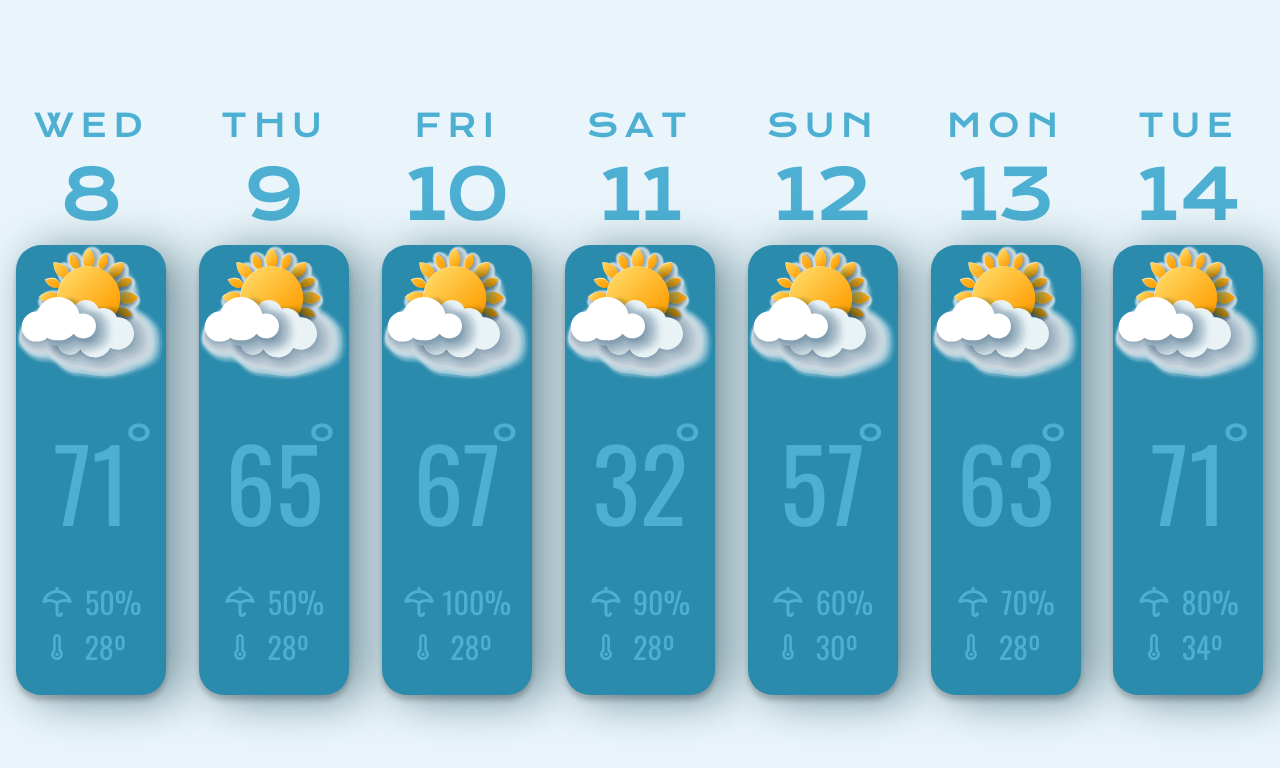
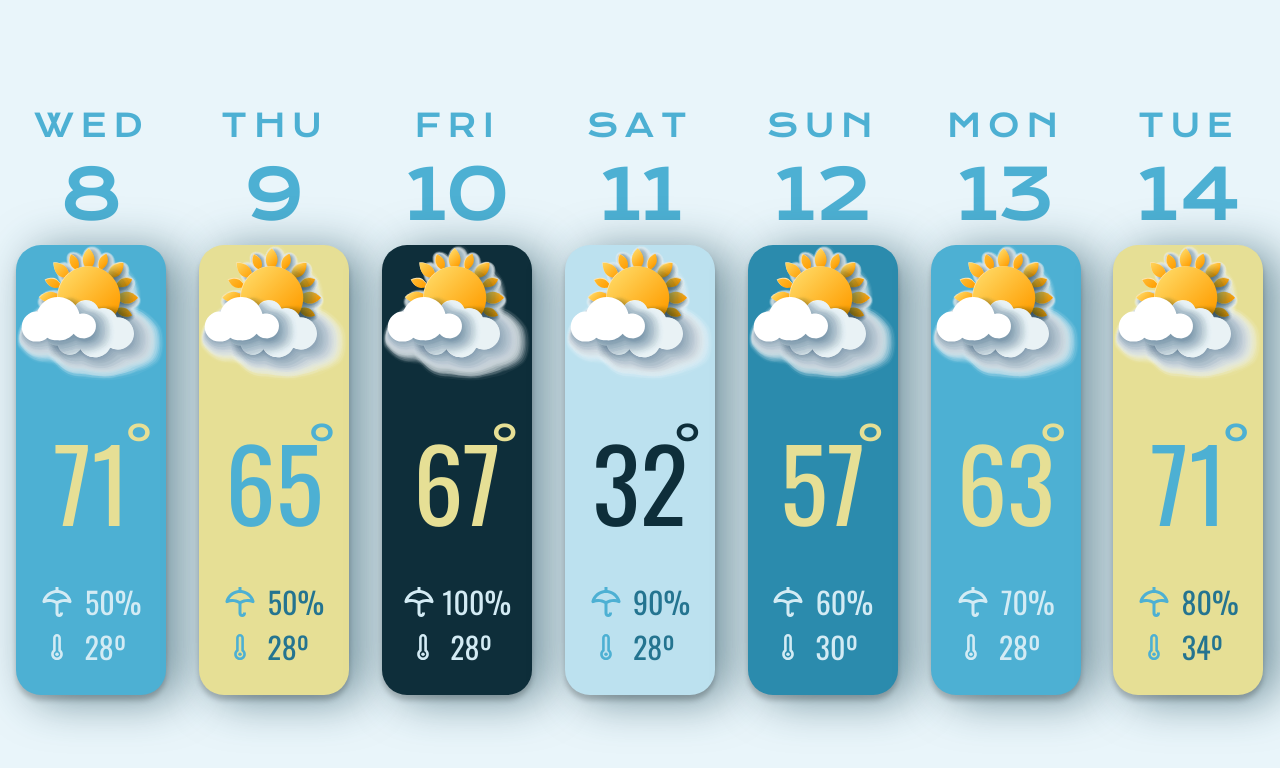
Before and after one commit to juanan-fernandez/avdent-css-8, a React (Vite) app: page / in a window 1280 px wide. Shown: the top 768 px of the page. Built offline with nearby package versions, Linux system fonts and the light colour scheme.

Commit message:
switch para colores

```diff
--- a/src/components/Day/Day.css
+++ b/src/components/Day/Day.css
@@ -26,6 +26,7 @@
 }
 
 
+
 .day__weather {
    display: flex;
    flex-direction: column;
@@ -50,6 +51,18 @@
 }
 
 /*clases colores para la fuente de .day__temperature*/
+.day__temperature--sunny{
+   color: #4DB0D3;
+}
+
+.day__temperature--cloudy, .day__temperature--stormy,
+.day__temperature--rainy, .day__temperature--partly-cloudy{
+   color: #E6DF95;
+}
+
+.day__temperature--snowy{
+   color: #0E2E3A;
+}
 
 .day__temperature--symbol {
    font-size: 30px;
@@ -76,3 +89,12 @@
 .day__precip-low span {
    width: 4px;
 }
+
+.day__precip-low--cloudy, .day__precip-low--stormy,
+.day__precip-low--rainy, .day__precip-low--partly-cloudy {
+   color:#D3EBF4;
+}
+
+.day__precip-low--sunny, .day__precip-low--snowy {
+   color:#247490;
+}
--- a/src/components/Day/Day.tsx
+++ b/src/components/Day/Day.tsx
@@ -13,61 +13,96 @@ interface WColors {
 	backcolorcard: string;
 	tempcolorcard: string;
 	infocolorcard: string;
+	classIcons: string;
 }
 
 const Day = ({ weatherData }: Props) => {
 	const { description, dayNumber, dayName, temperature, rainChance, minTemperature } =
 		weatherData;
 	const getBackColor = (): WColors => {
-		const colors: WColors = { backcolorcard: '', tempcolorcard: '', infocolorcard: '' };
-		//Cloudy
+		const colors: WColors = {
+			backcolorcard: '',
+			tempcolorcard: '',
+			infocolorcard: '',
+			classIcons: '',
+		};
+
+		switch (description) {
+			case WStates.cloudy:
 				colors.backcolorcard = '#4DB0D3';
 				colors.tempcolorcard = '#E6DF95';
 				colors.infocolorcard = '#D3EBF4';
-
-		//Sunny
+				colors.classIcons = 'white';
+				break;
+			case WStates.sunny:
 				colors.backcolorcard = '#E6DF95';
 				colors.tempcolorcard = '#4DB0D3';
 				colors.infocolorcard = '#247490';
-
-		//stormy
+				colors.classIcons = 'blue';
+				break;
+			case WStates.stormy:
 				colors.backcolorcard = '#0E2E3A';
 				colors.tempcolorcard = '#E6DF95';
 				colors.infocolorcard = '#D3EBF4';
-		//Snowy
+				colors.classIcons = 'white';
+				break;
+			case WStates.partlycloudy:
+				colors.backcolorcard = '#2B8BAD';
+				colors.tempcolorcard = '#E6DF95';
+				colors.infocolorcard = '#D3EBF4';
+				colors.classIcons = 'white';
+				break;
+			case WStates.snowy:
 				colors.backcolorcard = '#BCE1EF';
 				colors.tempcolorcard = '#0E2E3A';
 				colors.infocolorcard = '#247490';
-		//Rainy
+				colors.classIcons = 'blue';
+				break;
+			case WStates.rainy:
 				colors.backcolorcard = '#4DB0D3';
 				colors.tempcolorcard = '#E6DF95';
 				colors.infocolorcard = '#D3EBF4';
-		//Partly Cloudy
-		colors.backcolorcard = '#2B8BAD';
-		colors.tempcolorcard = '#E6DF95';
-		colors.infocolorcard = '#D3EBF4';
-
+				colors.classIcons = 'white';
+				break;
+		}
+		console.log(description);
 		return colors;
 	};
+
+	const stylesDay = getBackColor();
+
 	return (
 		<div className='day'>
 			<p className='day__name'>{dayName.toUpperCase()}</p>
 			<p className='day__number'>{dayNumber}</p>
-			<Card backColor={getBackColor().backcolorcard} heightpx={450}>
+			<Card backColor={stylesDay.backcolorcard} heightpx={450}>
 				<div className='day__weather'>
 					<img
 						className='day__weather--icon'
 						src='/images/partlycloudy.svg'
 						alt='Partly Cloudy'
 					/>
-					<p className='day__temperature--symbol'>o</p>
-					<p className='day__temperature'>{temperature}</p>
-					<div className='day__precip-low'>
-						<Precip classColorName='precip__blue' />
+					<p
+						className='day__temperature--symbol'
+						style={{ color: stylesDay.tempcolorcard }}
+					>
+						o
+					</p>
+					<p className='day__temperature' style={{ color: stylesDay.tempcolorcard }}>
+						{temperature}
+					</p>
+					<div
+						className='day__precip-low'
+						style={{ color: stylesDay.infocolorcard }}
+					>
+						<Precip classColorName={`precip__${stylesDay.classIcons}`} />
 						{rainChance}%
 					</div>
-					<div className='day__precip-low'>
-						<Low classColorName='low__blue' />
+					<div
+						className='day__precip-low'
+						style={{ color: stylesDay.infocolorcard }}
+					>
+						<Low classColorName={`low__${stylesDay.classIcons}`} />
 						{minTemperature}º<span></span>
 					</div>
 				</div>
--- a/src/components/DayList/DayList.tsx
+++ b/src/components/DayList/DayList.tsx
@@ -4,7 +4,7 @@ import Day from '../Day/Day';
 
 const DayList = () => {
 	const list = data.map(day => {
-		return <Day weatherData={day} />;
+		return <Day key={day.dayName + day.dayNumber} weatherData={day} />;
 	});
 	return <div className='dayslist'>{list}</div>;
 };
```
Also changed, not shown: 1 other file (tests, documents, lock files or other folders). Lines whose indentation alone changed are shown as unchanged.
